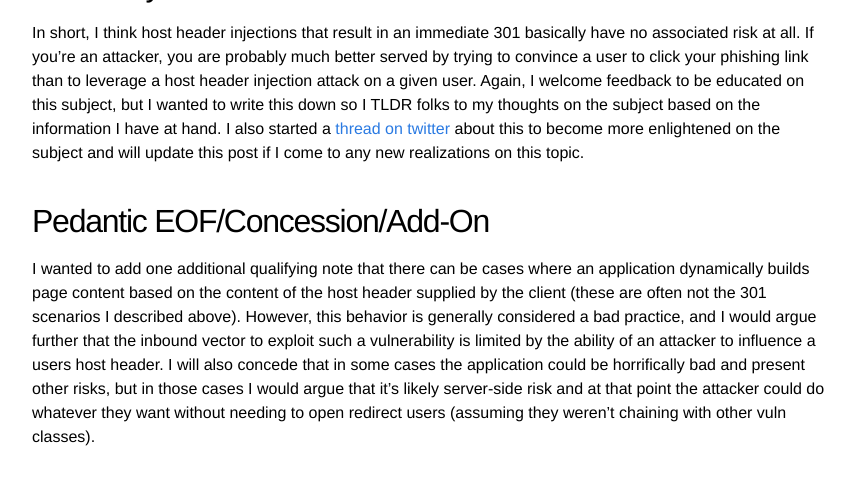
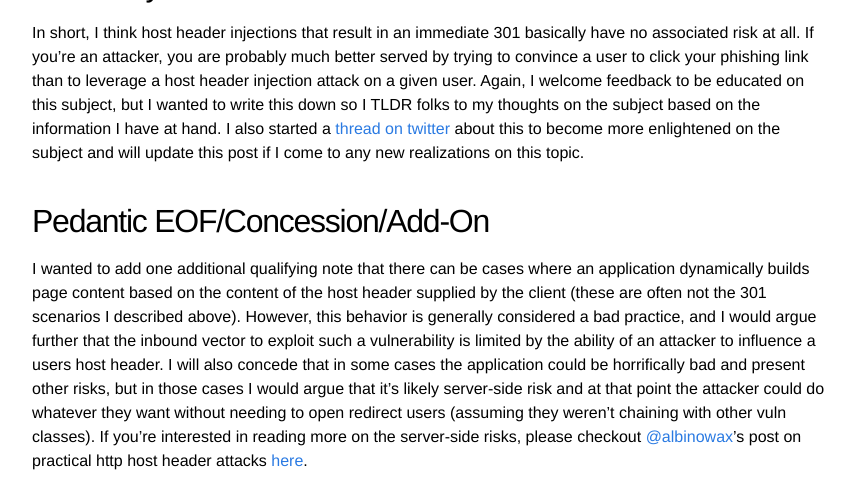
Before and after one commit to claudijd/claudijd.github.io, a Jekyll site: the page built from _posts/2018-02-01-2018-host-header-injections-what-are-they-good-for.md, in a window 1280 px wide and 900 px high, scrolled down 1502 px, cut to the strip 0-479 px from the top of the window. Shown: the whole strip, without its empty margins (208-1063 px from the left). Built offline with Jekyll 4.4.1, drawn with Linux system fonts in a browser that asks for light colours; comment, search, counter and statistics services are not loaded.

Commit message:
Add ref to albinowax post

```diff
--- a/_posts/2018-02-01-2018-host-header-injections-what-are-they-good-for.md
+++ b/_posts/2018-02-01-2018-host-header-injections-what-are-they-good-for.md
@@ -48,4 +48,4 @@ In short, I think host header injections that result in an immediate 301 basical
 
 ## Pedantic EOF/Concession/Add-On ##
 
-I wanted to add one additional qualifying note that there can be cases where an application dynamically builds page content based on the content of the host header supplied by the client (these are often not the 301 scenarios I described above).  However, this behavior is generally considered a bad practice, and I would argue further that the inbound vector to exploit such a vulnerability is limited by the ability of an attacker to influence a users host header.  I will also concede that in some cases the application could be horrifically bad and present other risks, but in those cases I would argue that it's likely server-side risk and at that point the attacker could do whatever they want without needing to open redirect users (assuming they weren't chaining with other vuln classes).
+I wanted to add one additional qualifying note that there can be cases where an application dynamically builds page content based on the content of the host header supplied by the client (these are often not the 301 scenarios I described above).  However, this behavior is generally considered a bad practice, and I would argue further that the inbound vector to exploit such a vulnerability is limited by the ability of an attacker to influence a users host header.  I will also concede that in some cases the application could be horrifically bad and present other risks, but in those cases I would argue that it's likely server-side risk and at that point the attacker could do whatever they want without needing to open redirect users (assuming they weren't chaining with other vuln classes).  If you're interested in reading more on the server-side risks, please checkout [@albinowax](https://twitter.com/albinowax)'s post on practical http host header attacks [here](http://www.skeletonscribe.net/2013/05/practical-http-host-header-attacks.html).
```
